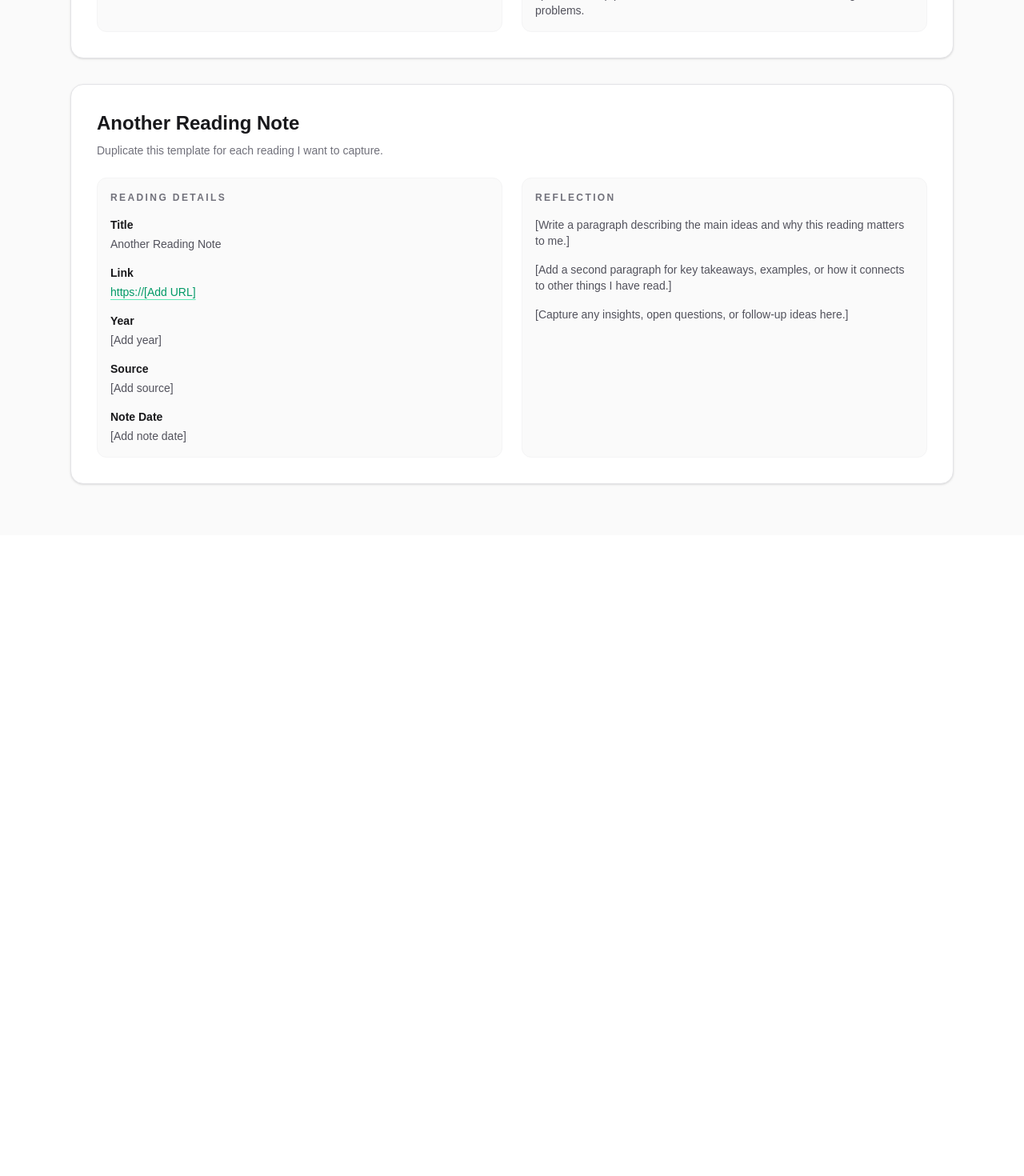
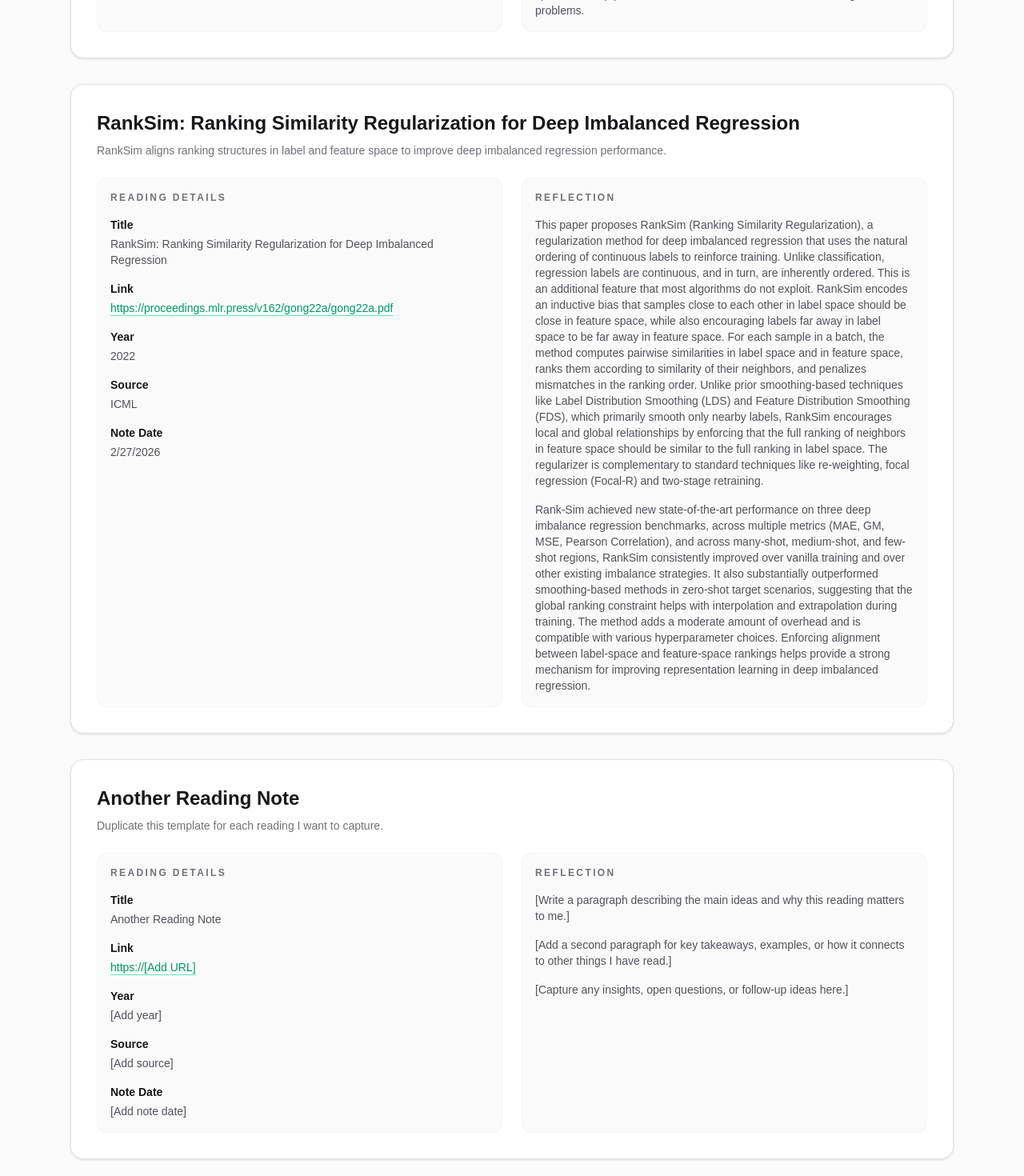
Before and after one commit to danielx1611/ML-Research-Summaries, a Next.js app: page /summaries in a window 1280 px wide. Shown: the part 5140-6610 px from the top of the page at 80% size. Before the commit the page ends 5809 px from the top, so only its background shows below. Built offline with nearby package versions, Linux system fonts and the light colour scheme.

Commit message:
Add RankSim paper summary entry

```diff
--- a/app/summaries/page.tsx
+++ b/app/summaries/page.tsx
@@ -85,6 +85,21 @@ const summaryTemplates = [
     reflection: [
       "The paper introduces the problem of Deep Imbalanced Regression (DIR), which addresses learning from data distributions that are heavily skewed, specifically for continuous ranges of values instead of categorical data. Unlike class imbalance, continuous targets lack hard boundaries and typically have meaningful relationships with other targets in its proximity, making traditional methods inadequate. The paper proposes two complementary approaches, Label Distribution Smoothing (LDS) and Feature Distribution Smoothing (FDS). LDS uses kernel density estimation to smooth the label distribution, generating an “effective” density that enables better loss re-weighting. FDS works in the feature space by smoothing the mean and covariance statistics of learned representations across neighboring bins. Afterwards, FDS follows up with a whitening and re-coloring calibration of the data. This process corrects biased feature estimates for regions with less data while also improving generalization for few-shot or zero-shot target values.",
       "The methods were tested against five large-scale datasets, including vision (age estimation), NLP (semantic similarity), healthcare (health score prediction), and depth estimation, showing consistent improvements over strong baselines. The results showed that LDS and FDS boosted performance in medium- and low-shot ranges while maintaining or even slightly improving performance for many-shot ranges. In zero-shot areas, where interpolation and extrapolation are needed, the methods deliver substantial improvements over vanilla regression. Across various experiments, LDS and FDS outperformed other adapted imbalanced classification techniques, sometimes reducing errors by up to 50-60% in few-shot ranges, showing the need for regression-specific imbalance handling. The paper concludes that smoothing for both the label and feature space can help provide an effective framework for imbalance regression problems.",
+    ],
+  },
+  {
+    id: "ranksim-ranking-similarity-regularization-for-deep-imbalanced-regression",
+    title:
+      "RankSim: Ranking Similarity Regularization for Deep Imbalanced Regression",
+    description:
+      "RankSim aligns ranking structures in label and feature space to improve deep imbalanced regression performance.",
+    link: "https://proceedings.mlr.press/v162/gong22a/gong22a.pdf",
+    year: "2022",
+    source: "ICML",
+    noteDate: "2/27/2026",
+    reflection: [
+      "This paper proposes RankSim (Ranking Similarity Regularization), a regularization method for deep imbalanced regression that uses the natural ordering of continuous labels to reinforce training. Unlike classification, regression labels are continuous, and in turn, are inherently ordered. This is an additional feature that most algorithms do not exploit. RankSim encodes an inductive bias that samples close to each other in label space should be close in feature space, while also encouraging labels far away in label space to be far away in feature space. For each sample in a batch, the method computes pairwise similarities in label space and in feature space, ranks them according to similarity of their neighbors, and penalizes mismatches in the ranking order. Unlike prior smoothing-based techniques like Label Distribution Smoothing (LDS) and Feature Distribution Smoothing (FDS), which primarily smooth only nearby labels, RankSim encourages local and global relationships by enforcing that the full ranking of neighbors in feature space should be similar to the full ranking in label space. The regularizer is complementary to standard techniques like re-weighting, focal regression (Focal-R) and two-stage retraining.",
+      "Rank-Sim achieved new state-of-the-art performance on three deep imbalance regression benchmarks, across multiple metrics (MAE, GM, MSE, Pearson Correlation), and across many-shot, medium-shot, and few-shot regions, RankSim consistently improved over vanilla training and over other existing imbalance strategies. It also substantially outperformed smoothing-based methods in zero-shot target scenarios, suggesting that the global ranking constraint helps with interpolation and extrapolation during training. The method adds a moderate amount of overhead and is compatible with various hyperparameter choices. Enforcing alignment between label-space and feature-space rankings helps provide a strong mechanism for improving representation learning in deep imbalanced regression.",
     ],
   },
   {
```
